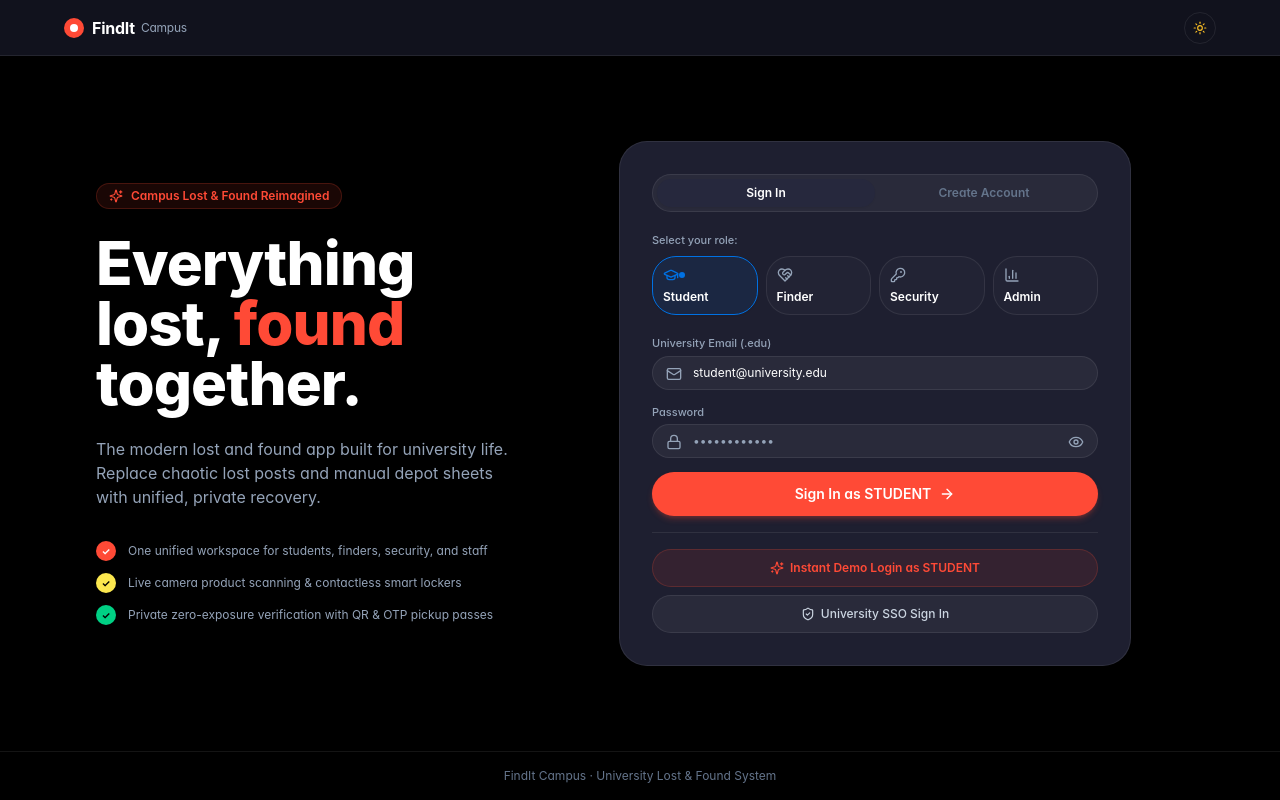
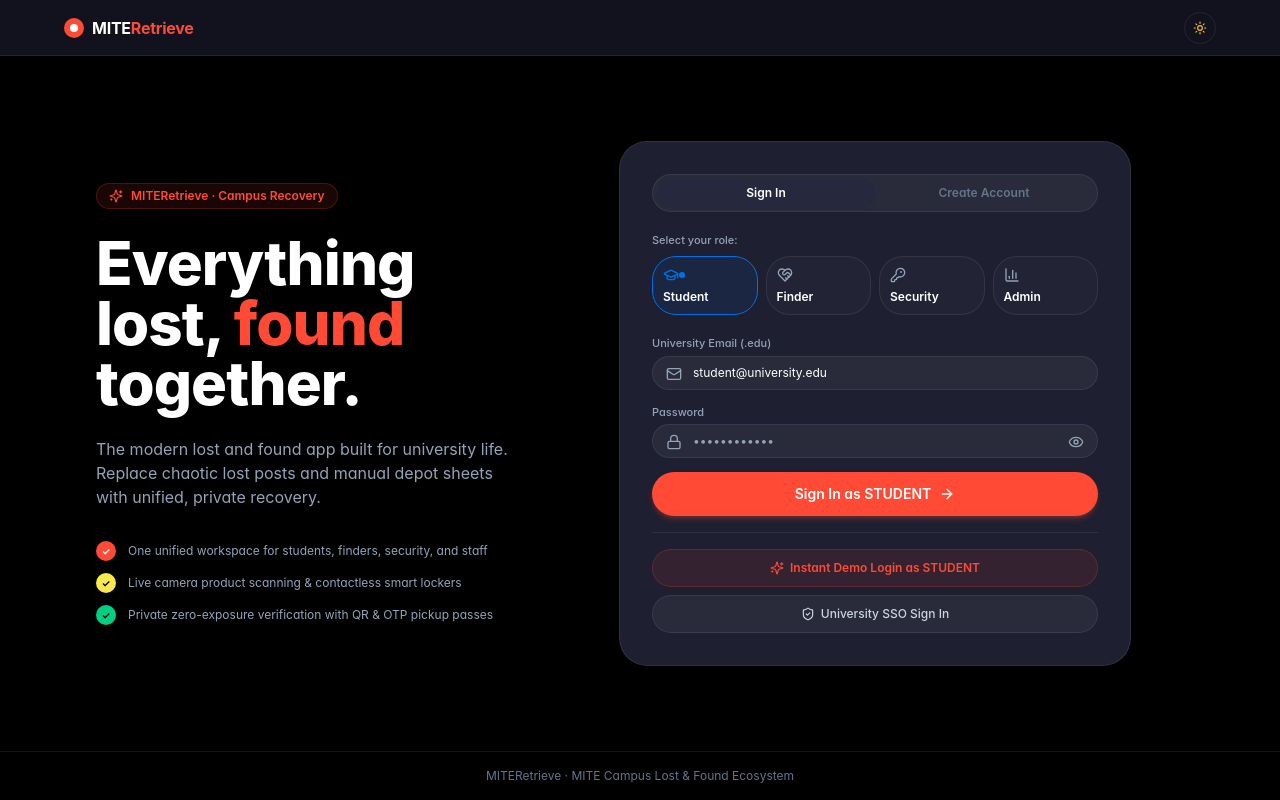
Before and after one commit to dbshashank02/Mite-Hackathon-lost-and-found, a Next.js app in the folder frontend/: page / in a window 1280 px wide. Built offline with nearby package versions, Linux system fonts and the light colour scheme; no server answers.

Commit message:
feat(branding): update platform name and branding to MITERetrieve

```diff
--- a/frontend/package.json
+++ b/frontend/package.json
@@ -1,5 +1,5 @@
 {
-  "name": "findit-campus-frontend",
+  "name": "miteretrieve-frontend",
   "version": "1.0.0",
   "private": true,
   "scripts": {
--- a/frontend/src/app/dashboard/admin/page.tsx
+++ b/frontend/src/app/dashboard/admin/page.tsx
@@ -81,7 +81,7 @@ export default function AdminDashboard() {
     const url = URL.createObjectURL(blob);
     const link = document.createElement('a');
     link.href = url;
-    link.setAttribute('download', `FindIt_Campus_Executive_Audit_${new Date().toISOString().split('T')[0]}.csv`);
+    link.setAttribute('download', `MITERetrieve_Executive_Audit_${new Date().toISOString().split('T')[0]}.csv`);
     document.body.appendChild(link);
     link.click();
     document.body.removeChild(link);
--- a/frontend/src/app/layout.tsx
+++ b/frontend/src/app/layout.tsx
@@ -2,9 +2,9 @@ import type { Metadata, Viewport } from 'next';
 import './globals.css';
 
 export const metadata: Metadata = {
-  title: 'FindIt Campus — Next-Gen AI Lost & Found Ecosystem',
+  title: 'MITERetrieve — Next-Gen AI Lost & Found Ecosystem',
   description:
-    'Campus-wide intelligent lost and found network with multimodal vision matching, privacy shielding, contactless QR handover, and custody chain.',
+    'MITE Campus intelligent lost and found network with multimodal vision matching, privacy shielding, contactless QR handover, and custody chain.',
   manifest: '/manifest.json',
 };
 
--- a/frontend/src/app/page.tsx
+++ b/frontend/src/app/page.tsx
@@ -152,9 +152,9 @@ export default function LoginPage() {
             <div className="w-5 h-5 rounded-full bg-[#FF4A36] flex items-center justify-center shadow-sm group-hover:scale-105 transition-transform">
               <span className="w-2 h-2 rounded-full bg-white" />
             </div>
-            <span className="font-bold text-base tracking-tight text-slate-900 dark:text-white flex items-center gap-1">
-              <span>FindIt</span>
-              <span className="text-slate-400 font-normal text-xs ml-0.5">Campus</span>
+            <span className="font-bold text-base tracking-tight text-slate-900 dark:text-white flex items-center">
+              <span>MITE</span>
+              <span className="text-[#FF4A36]">Retrieve</span>
             </span>
           </Link>
 
@@ -170,7 +170,7 @@ export default function LoginPage() {
         <div className="lg:col-span-5 space-y-6">
           <div className="inline-flex items-center gap-2 px-3 py-1 rounded-full bg-[#FF4A36]/10 border border-[#FF4A36]/20 text-xs font-semibold text-[#FF4A36]">
             <Sparkles className="w-3.5 h-3.5" />
-            <span>Campus Lost &amp; Found Reimagined</span>
+            <span>MITERetrieve &middot; Campus Recovery</span>
           </div>
 
           <h1 className="text-4xl sm:text-5xl lg:text-6xl font-extrabold tracking-tight text-slate-900 dark:text-white leading-[1.08]">
@@ -416,7 +416,7 @@ export default function LoginPage() {
 
       {/* Footer */}
       <footer className="w-full py-4 px-4 sm:px-8 border-t border-hairline text-center text-xs text-slate-500">
-        FindIt Campus &middot; University Lost &amp; Found System
+        MITERetrieve &middot; MITE Campus Lost &amp; Found Ecosystem
       </footer>
     </div>
   );
--- a/frontend/src/components/handover/HandoverPassView.tsx
+++ b/frontend/src/components/handover/HandoverPassView.tsx
@@ -167,7 +167,7 @@ export const HandoverPassView: React.FC<HandoverPassViewProps> = ({
           {/* Precision QR Code Container */}
           <div className="p-4 rounded-2xl bg-white shadow-2xl mb-6">
             <QRCodeSVG
-              value={currentClaim?.qrToken || 'FINDIT-CAMPUS-PASS-2026'}
+              value={currentClaim?.qrToken || 'MITERETRIEVE-PASS-2026'}
               size={170}
               level="H"
               includeMargin={false}
--- a/frontend/src/components/layout/AppHeader.tsx
+++ b/frontend/src/components/layout/AppHeader.tsx
@@ -32,9 +32,9 @@ export const AppHeader: React.FC<AppHeaderProps> = ({
             <div className="w-5 h-5 rounded-full bg-[#FF4A36] flex items-center justify-center shadow-sm group-hover:scale-105 transition-transform">
               <span className="w-2 h-2 rounded-full bg-white" />
             </div>
-            <span className="font-bold text-base tracking-tight text-slate-900 dark:text-white flex items-center gap-1">
-              <span>FindIt</span>
-              <span className="text-slate-400 font-normal text-xs ml-0.5">Campus</span>
+            <span className="font-bold text-base tracking-tight text-slate-900 dark:text-white flex items-center">
+              <span>MITE</span>
+              <span className="text-[#FF4A36]">Retrieve</span>
             </span>
           </Link>
 
--- a/frontend/src/components/layout/Navbar.tsx
+++ b/frontend/src/components/layout/Navbar.tsx
@@ -26,9 +26,9 @@ export const Navbar: React.FC<NavbarProps> = ({
         {/* Apple Wordmark + Live Telemetry Status Pulse */}
         <div className="flex items-center gap-3">
           <div className="flex items-center gap-2">
-            <span className="font-semibold text-sm tracking-tight text-slate-900 dark:text-white flex items-center gap-1.5">
-              <span>FindIt</span>
-              <span className="text-apple-blue font-bold">Campus</span>
+            <span className="font-semibold text-sm tracking-tight text-slate-900 dark:text-white flex items-center">
+              <span>MITE</span>
+              <span className="text-[#FF4A36]">Retrieve</span>
             </span>
           </div>
 
```
Also changed, not shown: frontend/public/manifest.json.
